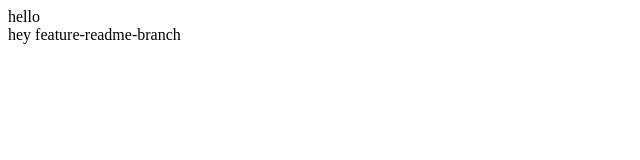
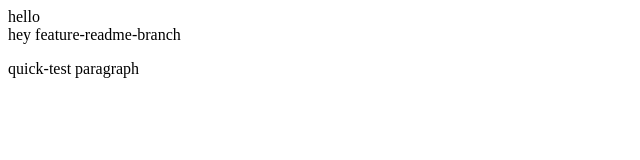
Before and after one commit to Arya7799/Git-Demo-Branching, a plain HTML site: page index.html in a window 1280 px wide. Shown: the whole page, without its empty margins (0-640 px from the left). Drawn offline with Linux system fonts and the light colour scheme.

Commit message:
merging confilcts example

```diff
--- a/index.html
+++ b/index.html
@@ -1,2 +1,3 @@
 <div>hello</div>
 <div>hey feature-readme-branch</div>
+<p>quick-test paragraph</p>
```
